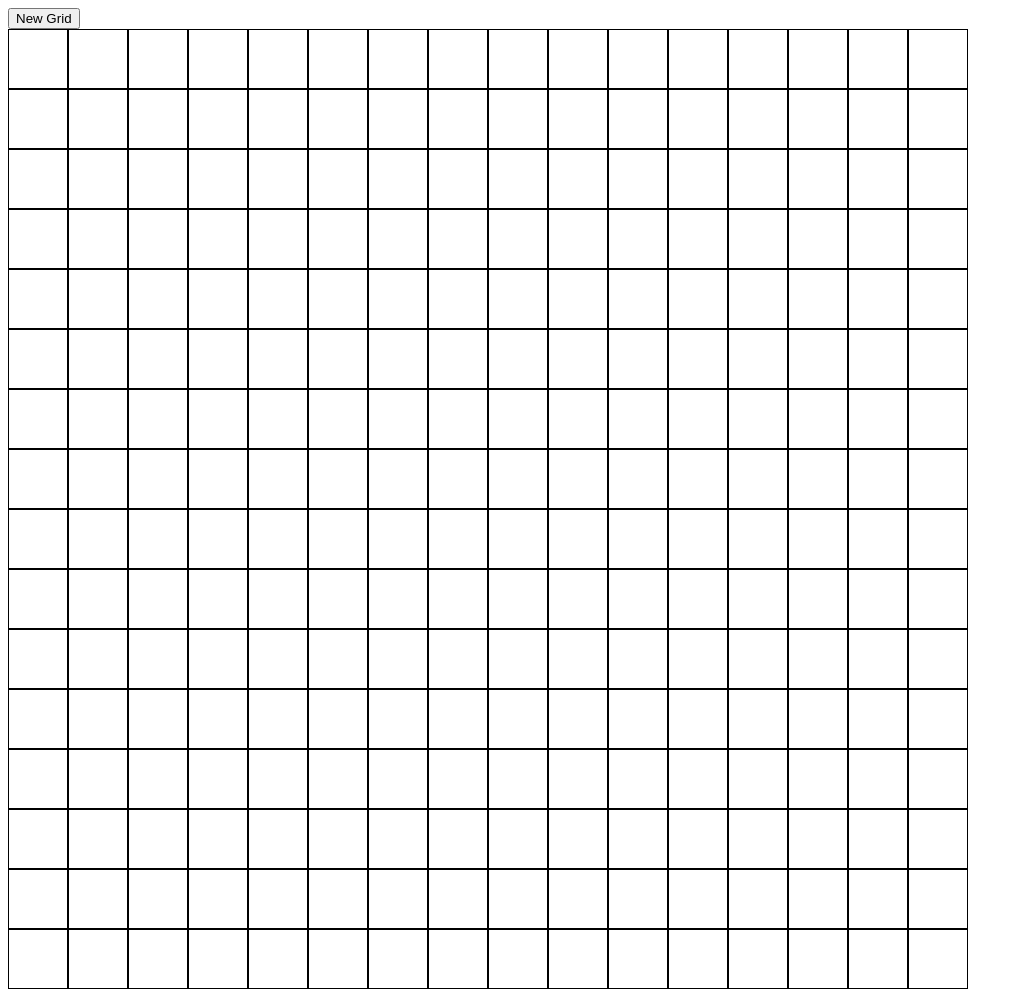
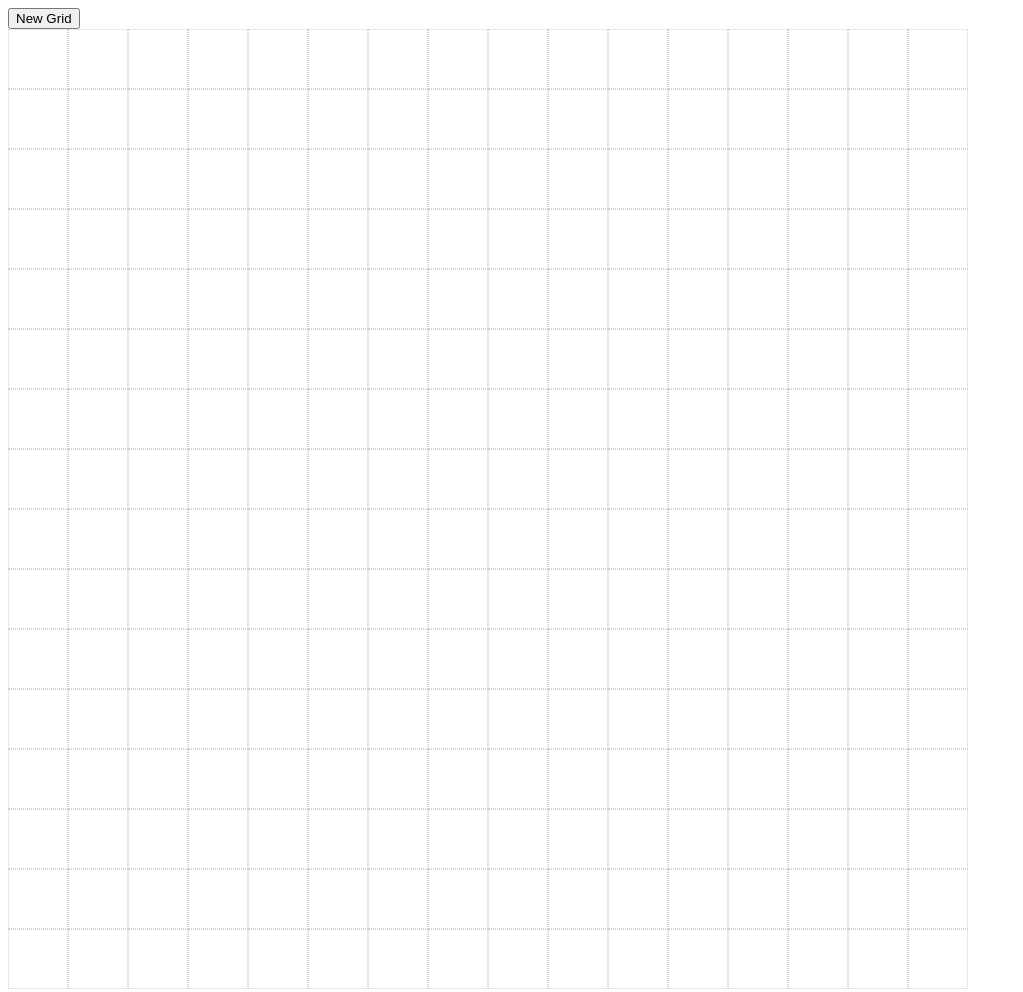
Before and after one commit to MaruEsguerra/etch-a-sketch, a plain HTML site: page index.html in a window 1280 px wide. Shown: the whole page, without its empty margins (0-1023 px from the left). Drawn offline with Linux system fonts and the light colour scheme.

Commit message:
feat: Modularizes functions Modularizes functions in preparation for more options and features on etch-a-sketch.

```diff
--- a/javascript.js
+++ b/javascript.js
@@ -13,10 +13,6 @@ function createSquare(size) {
     let square = document.createElement("div");
     square.classList.add("square");
 
-    square.addEventListener("mouseenter", ()=>{
-        square.style.backgroundColor = "black";
-    });
-
     // Dynamically computes square size
     const squareSize = 960 / size;
 
@@ -24,7 +20,30 @@ function createSquare(size) {
     square.style.width = `${squareSize}px`;
     square.style.height = `${squareSize}px`;
 
+    solidColor(square);
+
     return square;
+}
+
+// Default hover/drawing effect
+function solidColor(square) {
+    // Tracks if mouse button is held down
+    let isDrawing = false;
+
+    // EventListeners to aid in tracking mouse button state
+    document.addEventListener("mousedown", ()=>{
+        isDrawing = true;
+    });
+
+    document.addEventListener("mouseup", ()=>{
+        isDrawing = false;
+    });
+
+    square.addEventListener("mouseover", ()=>{
+        if (isDrawing) {
+            square.style.backgroundColor = "black";
+        }
+    });
 }
 
 // Handles making grid as per user specifications
@@ -43,7 +62,7 @@ const resizeBtn = document.querySelector("#resize");
 resizeBtn.addEventListener("click", resizeGrid);
 
 // Optional stuff to add:
-    // Color
+    // Color picker
     // Opacity
     // Saving
     // Eraser
--- a/styles.css
+++ b/styles.css
@@ -8,5 +8,5 @@
     width: calc(960px /16);
     height: calc(960px /16);
     box-sizing: border-box;
-    border: 1px solid black;
+    border: 1px dotted lightgray;
 }
```
